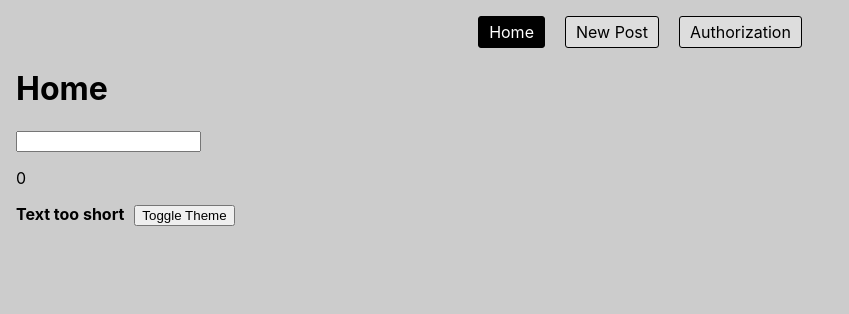
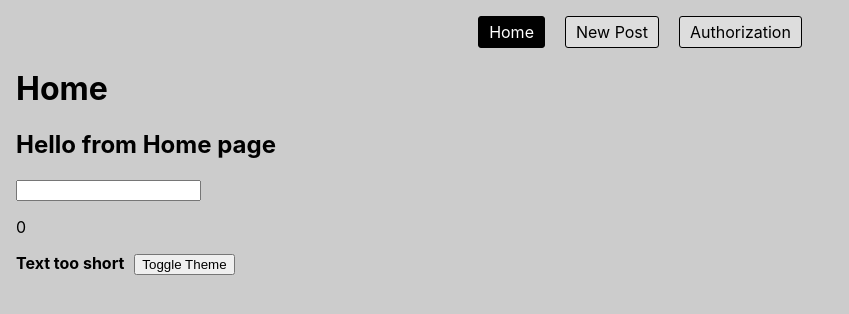
Before and after one commit to IvanMilivojevic/react-test-redux, a React (Create React App) app: page / in a window 1280 px wide. Shown: the top 314 px of the page, without its empty margins (0-849 px from the left). Built offline with nearby package versions, Linux system fonts and the light colour scheme.

Commit message:
new featured

```diff
--- a/src/Containers/Letters/Letters.js
+++ b/src/Containers/Letters/Letters.js
@@ -42,6 +42,7 @@ class Letters extends Component {
     return (
       <div>
         <h1>Home</h1>
+        <h2>Hello from Home page</h2>
         <Cockpit change={this.lettersHandler} letters={this.state.letters} />
         {this.state.letters.length ? <CharacterList letters={this.state.letters} clicked={this.removeLetter} /> : null}
       </div>
```
